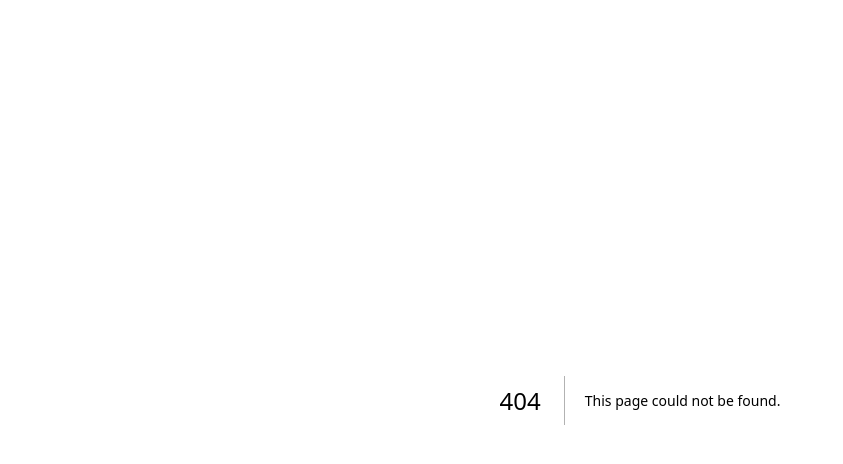
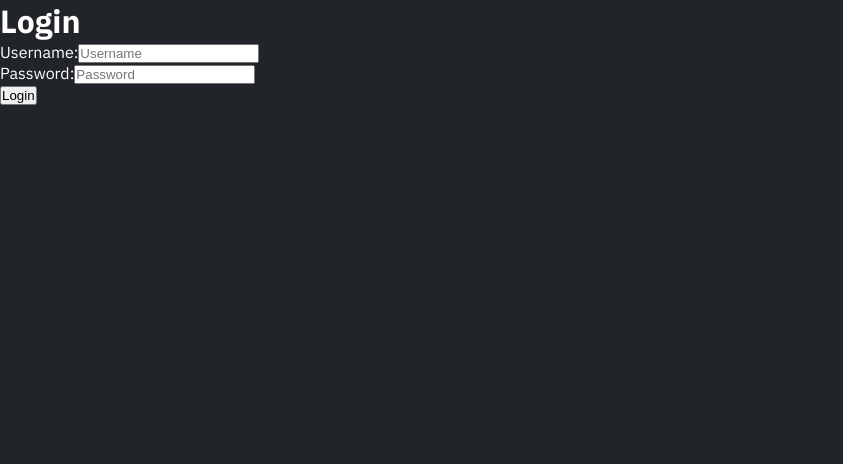
Before and after one commit to AntoineCarlu/Portfolio, a Next.js app in the folder Portfolio/: page /admin in a window 1280 px wide. Before the commit this address had no page. Shown: the top 464 px of the page, without its empty margins (0-843 px from the left). Built offline with nearby package versions, Linux system fonts and the light colour scheme.

Commit message:
feature: adding Login page for admin authentification and API with the Nodejs server

```diff
--- /dev/null
+++ b/Portfolio/src/app/admin/page.jsx
@@ -0,0 +1,60 @@
+"use client"
+
+import styles from '@/app/page.module.css';
+import { useState } from 'react';
+import { useRouter } from 'next/navigation';
+
+
+export default function Admin() {
+
+  const [user, setUser] = useState('');
+  const [password, setPassword] = useState('');
+  const token = process.env.API_TOKEN;
+  const router = useRouter();
+
+  const handleLogin = async (e) => {
+    e.preventDefault();
+
+    try {
+      const res = await fetch('http://localhost:3001/login', {
+        method: 'POST',
+        headers: {
+          'Content-Type': 'application/json',
+          authorization: `Bearer ${token}`,
+        },
+        body: JSON.stringify({ user, password }),
+      });
+
+      //check if authentification is correct
+      if (res.ok) {
+        router.replace("dashboard");
+        console.log('Login réussi !');
+      } else {
+        console.log('Login incorrect !');
+      }
+    } catch (error) {
+      console.error('Error during login :', error);
+    }
+  };
+
+  return (
+    <main className={styles.main}>
+      <div>
+        <h1>Login</h1>
+        <form onSubmit={handleLogin}>
+          <label>
+            Username:
+            <input type="text" value={user} onChange={(e) => setUser(e.target.value)} placeholder="Username" />
+          </label>
+          <br />
+          <label>
+            Password:
+            <input type="password" value={password} onChange={(e) => setPassword(e.target.value)} placeholder="Password" />
+          </label>
+          <br />
+          <button type="submit">Login</button>
+        </form>
+      </div>
+    </main>
+  );
+}
```
Also changed, not shown: 2 other files (tests, documents, lock files or other folders).
